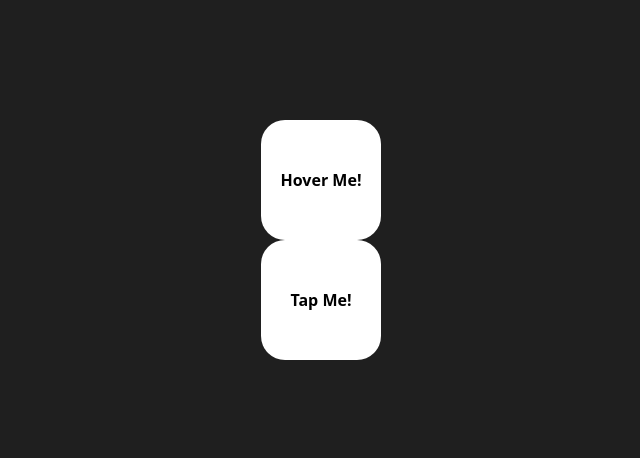
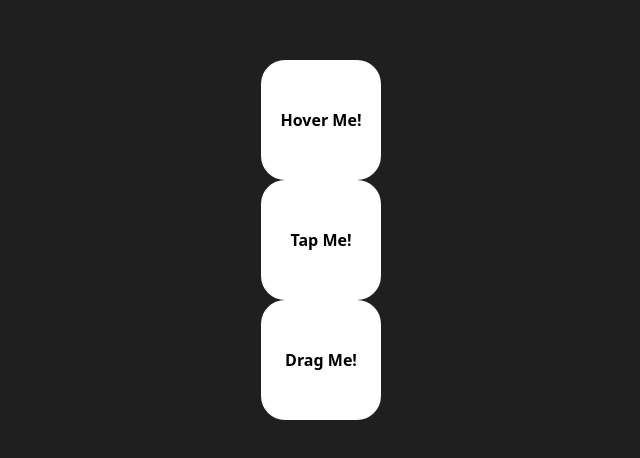
Before and after one commit to ValentinZoia/framer-motion, a React (Vite) app: page /spring-hover-effect in a window 1280 px wide. Shown: the part 160-618 px from the top of the page, without its empty margins (319-959 px from the left). Built offline with nearby package versions, Linux system fonts and the light colour scheme.

Commit message:
add drag effect on springEffects components

```diff
--- a/src/pages/SpringEffects.tsx
+++ b/src/pages/SpringEffects.tsx
@@ -2,9 +2,9 @@ import {motion} from "framer-motion";
 
 export const SpringEffects = () => {
   return (
-    <div className=" grid  grid-cols-2 gap-8 space-x-8">
+    <div className=" grid  grid-cols-2 gap-8 ">
         {/* whileHover */}
-        {/*El type spring le da como un efecto de rebote*/ }
+        {/*El type spring le da como un efecto de rebote cuando hago hover*/ }
         <motion.div
             className="box"
             whileHover={{
@@ -36,6 +36,27 @@ export const SpringEffects = () => {
             Tap Me!
         </motion.div>
 
+        {/* whileDrag */}
+        <motion.div
+            className="box"
+            drag
+            dragConstraints={{
+                top:0,
+                left:0,
+                right:0,
+                bottom:0
+            }}
+            whileDrag={{
+                scale:1.2,
+                rotate:10,
+            }}
+            transition={{
+                type:"spring",
+                stiffness:300
+            }}
+        >
+            Drag Me!
+        </motion.div>
 
     </div>
   )
```
